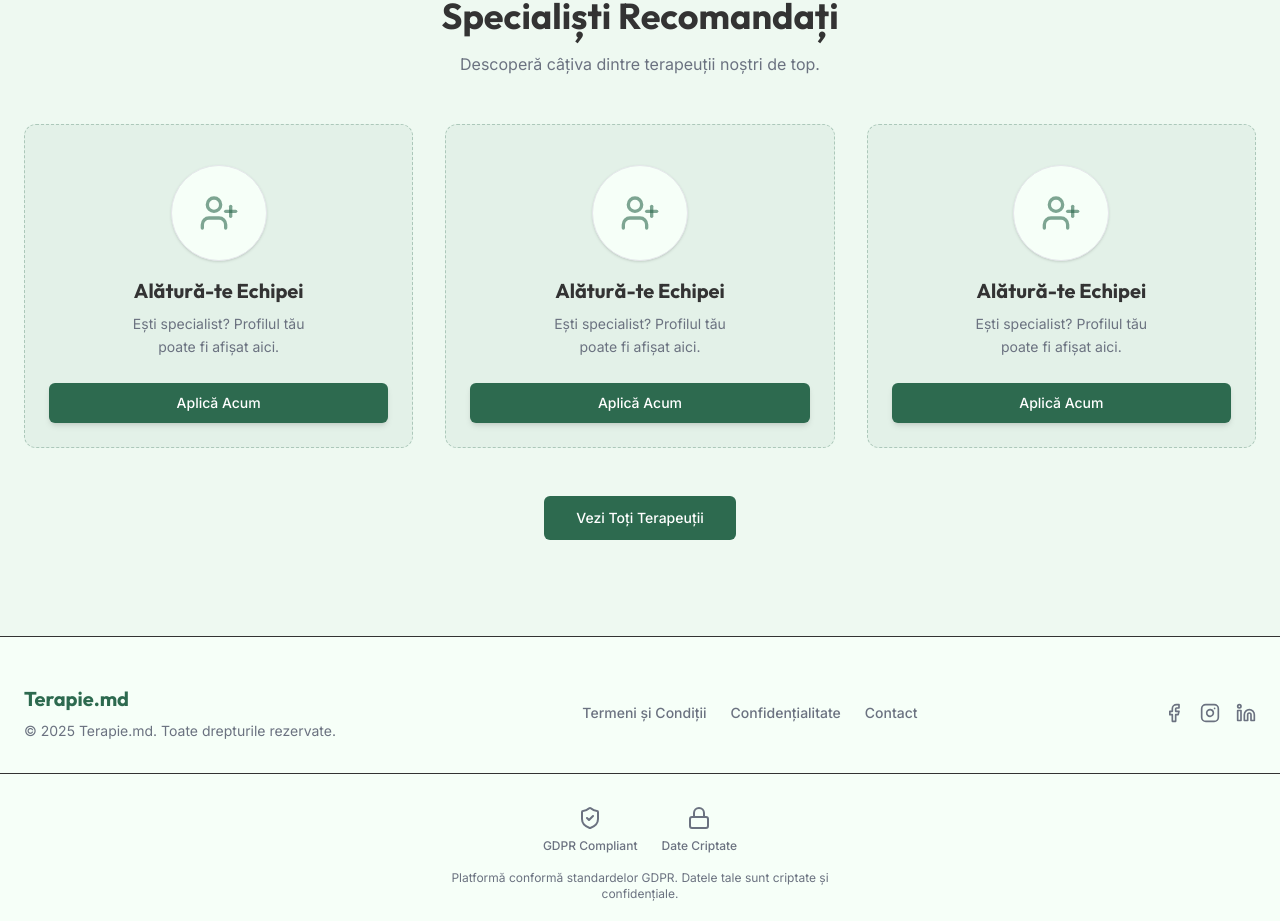
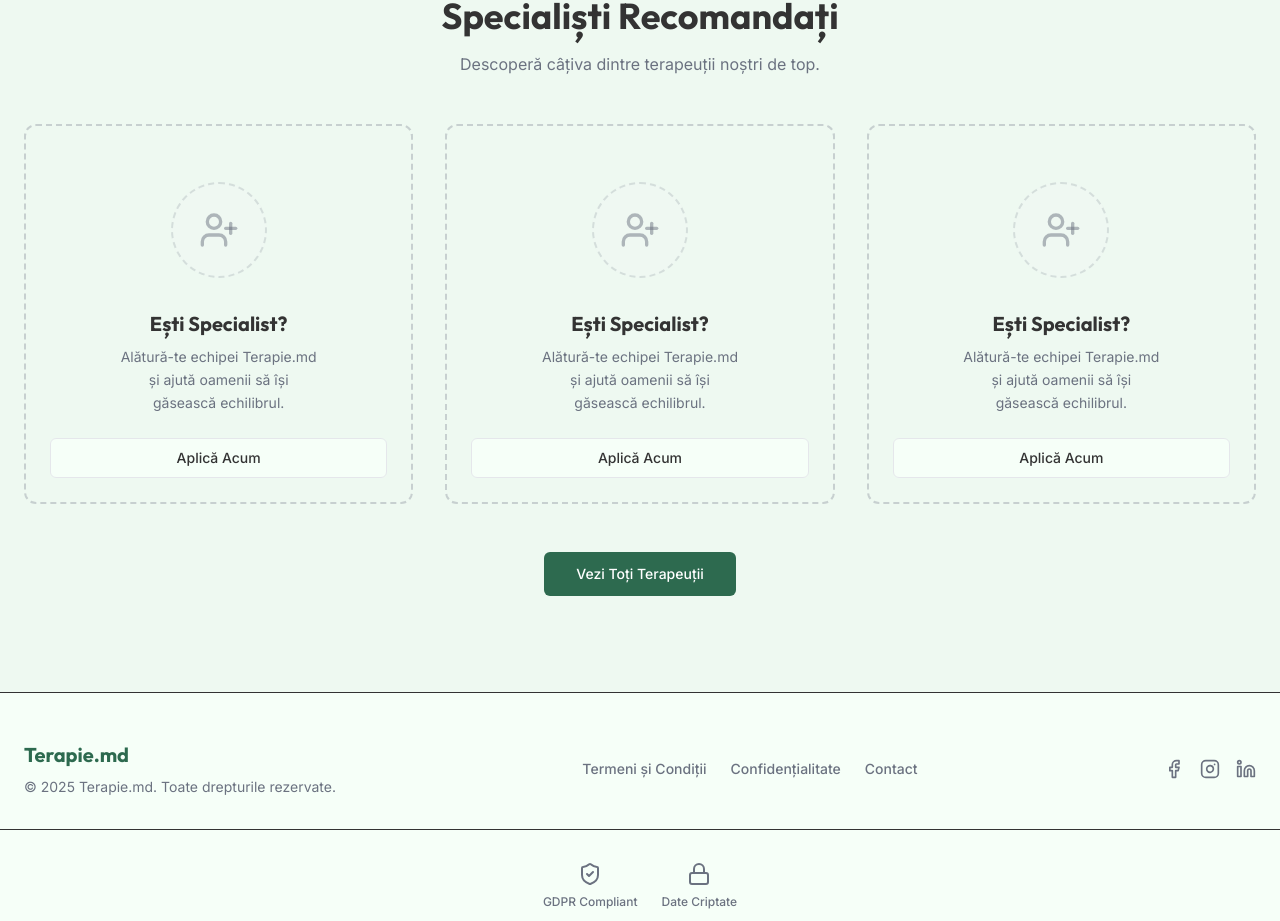
Before and after one commit to privatrix/terapie-md, a Next.js app: page / in a window 1280 px wide. Shown: the part 1217-2138 px from the top of the page. Built offline with nearby package versions, Linux system fonts and the light colour scheme; no server answers.

Commit message:
UI: Add TherapistRecruitmentCard and update list to show recruitment placeholders

```diff
--- a/src/app/terapeuti/page.tsx
+++ b/src/app/terapeuti/page.tsx
@@ -5,6 +5,23 @@ import { TherapistFilters } from "@/components/features/therapists/TherapistFilt
 import { useState, useMemo, useEffect } from "react";
 import { createClient } from "@/lib/supabase/client";
 import { Loader2 } from "lucide-react";
+import { TherapistRecruitmentCard } from "@/components/features/therapists/RecruitmentCard";
+
+// ... (existing code for default export and state) ...
+
+// ... (fetchTherapists logic: REMOVE the old "Ghost Town Fix" pushing placeholders to state) ...
+
+// ... (In Render:)
+
+<div className="grid gap-6 sm:grid-cols-2 lg:grid-cols-3 xl:grid-cols-4">
+    {visibleTherapists.map((therapist) => (
+        <TherapistCard key={therapist.id} therapist={therapist} />
+    ))}
+
+    {/* Always append 2 Recruitment Cards at the end */}
+    <TherapistRecruitmentCard />
+    <TherapistRecruitmentCard />
+</div>
 
 export default function TherapistsPage() {
     const [therapists, setTherapists] = useState<any[]>([]);
@@ -50,22 +67,7 @@ export default function TherapistsPage() {
             }));
 
             // Ghost Town Fix: Add placeholders if we have few therapists
-            const placeholdersNeeded = Math.max(0, 3 - mappedTherapists.length);
-            for (let i = 0; i < placeholdersNeeded; i++) {
-                mappedTherapists.push({
-                    id: `placeholder-${i}`,
-                    name: "Specialist Nou",
-                    title: "Coming Soon",
-                    specialties: ["Terapie", "Consiliere"],
-                    specializations: [],
-                    location: "Chișinău",
-                    rating: 0,
-                    reviewCount: 0,
-                    priceRange: "---",
-                    imageUrl: null,
-                    photo_url: null
-                });
-            }
+            // REMOVED - Using Recruitment Cards instead.
 
             setTherapists(mappedTherapists);
         } catch (error) {
--- a/src/components/features/therapists/RecruitmentCard.tsx
+++ b/src/components/features/therapists/RecruitmentCard.tsx
@@ -1,31 +1,33 @@
 import { Button } from "@/components/ui/button";
 import { UserPlus } from "lucide-react";
 import Link from "next/link";
+import { cn } from "@/lib/utils";
 
-export function RecruitmentCard() {
+export function TherapistRecruitmentCard() {
     return (
-        <div className="group relative flex flex-col justify-between overflow-hidden rounded-xl border border-dashed border-primary/30 bg-primary/5 p-6 hover:border-primary/60 hover:bg-primary/10 transition-all duration-300 h-full">
+        <div className="group relative flex flex-col justify-between overflow-hidden rounded-xl border-2 border-dashed border-muted-foreground/30 bg-muted/5 p-6 hover:border-primary/50 hover:bg-primary/5 transition-all duration-300 h-full min-h-[380px]">
 
             {/* Background Blur Effect */}
-            <div className="absolute inset-0 bg-gradient-to-br from-transparent via-white/20 to-transparent opacity-0 group-hover:opacity-100 transition-opacity" />
+            <div className="absolute inset-0 backdrop-blur-[1px] opacity-0 group-hover:opacity-100 transition-opacity" />
 
-            <div className="flex flex-col items-center text-center space-y-4 relative z-10 pt-4">
-                <div className="h-24 w-24 rounded-full bg-background flex items-center justify-center shadow-sm border border-border group-hover:scale-110 transition-transform duration-300">
-                    <UserPlus className="h-10 w-10 text-primary/60 group-hover:text-primary transition-colors" />
+            <div className="flex flex-col items-center text-center space-y-4 relative z-10 pt-8 flex-grow justify-center">
+                {/* Silhouette / Avatar */}
+                <div className="h-24 w-24 rounded-full bg-muted/50 flex items-center justify-center border-2 border-dashed border-muted-foreground/20 group-hover:border-primary/40 group-hover:scale-105 transition-all duration-300">
+                    <UserPlus className="h-10 w-10 text-muted-foreground/50 group-hover:text-primary transition-colors" />
                 </div>
 
-                <div className="space-y-2">
-                    <h3 className="font-heading text-xl font-bold text-foreground">
-                        Alătură-te Echipei
+                <div className="space-y-2 mt-4">
+                    <h3 className="font-heading text-xl font-bold text-foreground group-hover:text-primary transition-colors">
+                        Ești Specialist?
                     </h3>
-                    <p className="text-sm text-muted-foreground w-full max-w-[200px] mx-auto leading-relaxed">
-                        Ești specialist? Profilul tău poate fi afișat aici.
+                    <p className="text-sm text-muted-foreground max-w-[200px] mx-auto leading-relaxed">
+                        Alătură-te echipei Terapie.md și ajută oamenii să își găsească echilibrul.
                     </p>
                 </div>
             </div>
 
             <div className="mt-6 relative z-10">
-                <Button className="w-full shadow-md group-hover:shadow-lg transition-all" asChild>
+                <Button className="w-full" variant="outline" asChild>
                     <Link href="/aplicare-terapeut">
                         Aplică Acum
                     </Link>
@@ -34,3 +36,6 @@ export function RecruitmentCard() {
         </div>
     );
 }
+
+// Backward compatibility (if used elsewhere as RecruitmentCard)
+export const RecruitmentCard = TherapistRecruitmentCard;
```
